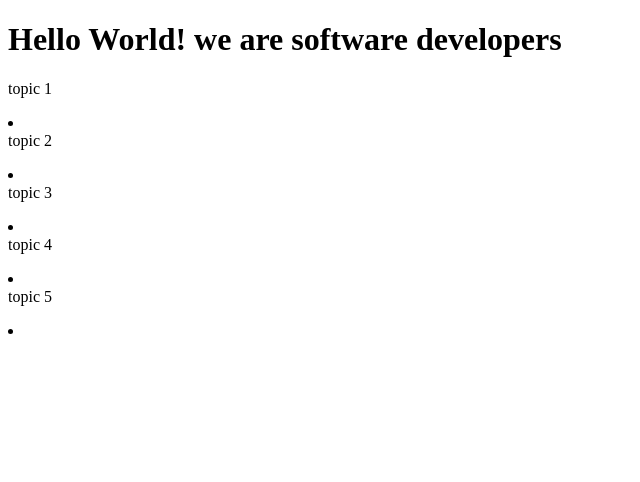
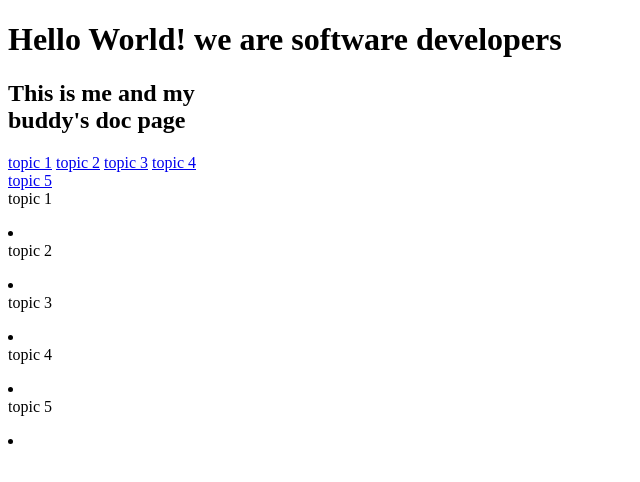
Before and after one commit to bertil291utn/takang-bertil, a plain HTML site: page index.html in a window 1280 px wide. Shown: the whole page, without its empty margins (0-640 px from the left). Drawn offline with Linux system fonts and the light colour scheme.

Commit message:
user stories 8-end

```diff
--- a/css/style.css
+++ b/css/style.css
@@ -5,3 +5,12 @@ height: auto;
 display: block;
 margin: auto;
 }
+
+@media( max-width: 600px) {
+  body {
+    background-color: white;
+  }
+}
+#navbar {
+  width: 200px;
+}
--- a/index.html
+++ b/index.html
@@ -1,4 +1,5 @@
 <!DOCTYPE html>
+
 
 <html lang="en">
 
@@ -13,8 +14,21 @@
 
     <h1>Hello World! we are software developers</h1>
     <main id="main-doc">
+
+        <nav id="navbar">
+            <header>
+                <h2>This is  me and my buddy's doc page</h2>
+            </header>
+            <a href="#topic_1" class="nav-link">topic 1</a>
+            <a class="nav-link" href="#topic_2"> topic 2</a>
+            <a class="nav-link" href="#topic_3"> topic 3</a>
+            <a class="nav-link" href="#topic_4"> topic 4</a>
+            <a class="nav-link" href="#topic_5"> topic 5</a>
+        </nav>
         <section id="topic_1" class="main-section">
+
             <header>topic 1</header>
+
             <p></p>
             <p></p>
             <code></code>
@@ -22,7 +36,9 @@
             <li></li>
         </section>
         <section id="topic_2" class="main-section">
+
             <header>topic 2</header>
+
             <p></p>
             <p></p>
             <code></code>
@@ -30,7 +46,9 @@
             <li></li>
         </section>
         <section id="topic_3" class="main-section">
+
             <header>topic 3</header>
+
             <p></p>
             <p></p>
             <code></code>
@@ -38,12 +56,15 @@
             <li></li>
         </section>
         <section id="topic_4" class="main-section">
+
             <header>topic 4</header>
+
             <p></p>
             <p></p>
             <li></li>
         </section>
         <section id="topic_5" class="main-section">
+
             <header>topic 5</header>
             <p></p>
             <p></p>
```
